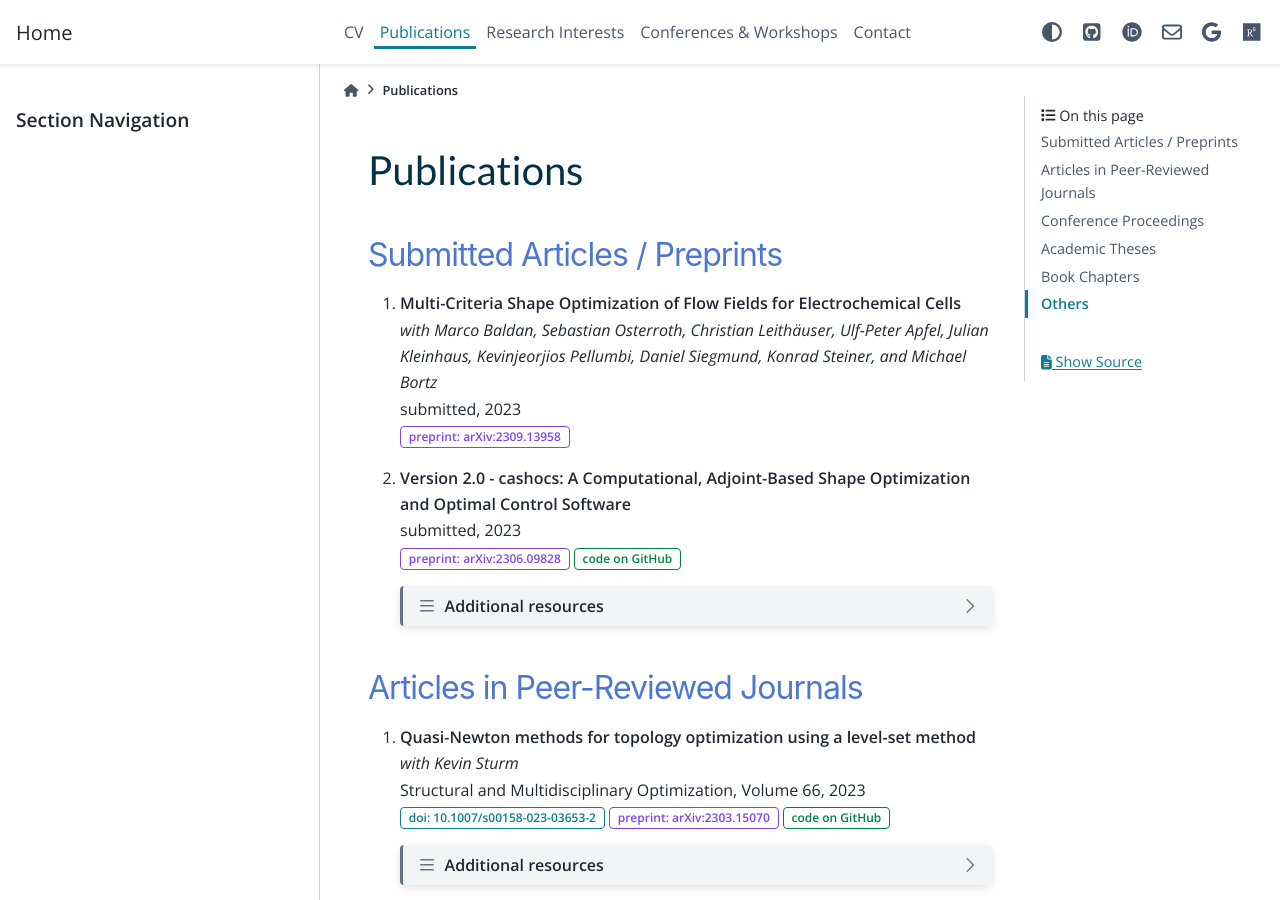
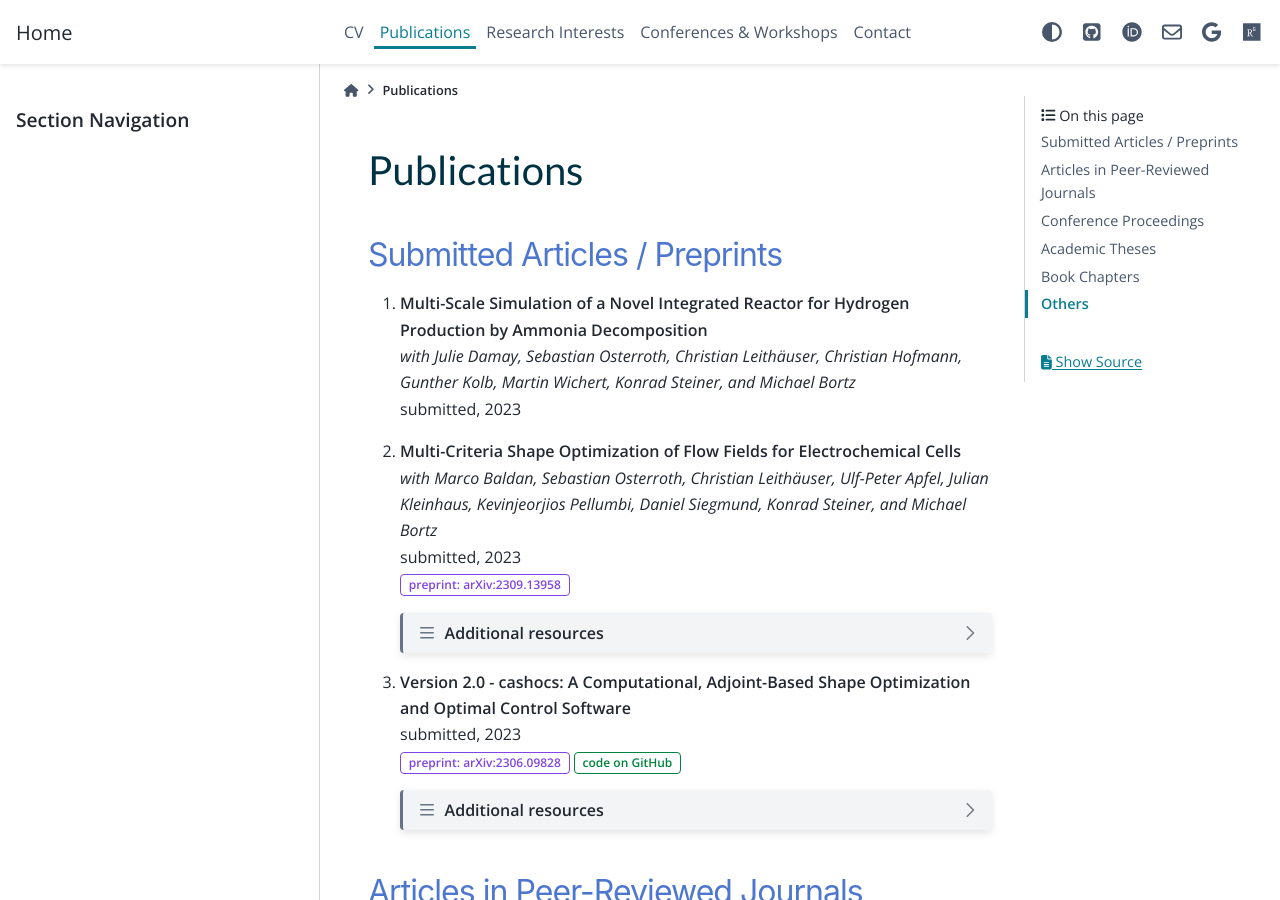
Before and after one commit to sblauth/sblauth.github.io, a Sphinx documentation site: the page built from source/publications.rst, in a window 1280 px wide and 900 px high. Built offline with Sphinx 7.4.7 and the PyData theme 0.15.4, drawn with Linux system fonts in a browser that asks for light colours; some of the changed lines change nothing that is shown.

Commit message:
update publications

```diff
--- a/source/publications.rst
+++ b/source/publications.rst
@@ -5,10 +5,36 @@ Publications
 Submitted Articles / Preprints
 ------------------------------
 
+#. | **Multi-Scale Simulation of a Novel Integrated Reactor for Hydrogen Production by Ammonia Decomposition**
+   | *with Julie Damay, Sebastian Osterroth, Christian Leithäuser, Christian Hofmann, Gunther Kolb, Martin Wichert, Konrad Steiner, and Michael Bortz*
+   | submitted, 2023
+
 #. | **Multi-Criteria Shape Optimization of Flow Fields for Electrochemical Cells**
    | *with Marco Baldan, Sebastian Osterroth, Christian Leithäuser, Ulf-Peter Apfel, Julian Kleinhaus, Kevinjeorjios Pellumbi, Daniel Siegmund, Konrad Steiner, and Michael Bortz*
    | submitted, 2023
    | :bdg-link-secondary-line:`preprint: arXiv:2309.13958 <https://arxiv.org/abs/2309.13958>`
+
+   .. dropdown:: Additional resources
+      :icon: three-bars
+
+      .. tab-set::
+
+         .. tab-item:: Abstract
+
+                      We consider the shape optimization of flow fields for electrochemical cells. Our goal is to improve the cell by modifying the shape of its flow field. To do so, we introduce simulation models of the flow field with and without the porous transport layer. The latter is less detailed and used for shape optimization, whereas the former is used to validate our obtained results. We propose three objective functions based on the uniformity of the flow and residence time as well as the wall shear stress. After considering the respective optimization problems separately, we use techniques from multi-criteria optimization to treat the conflicting objective functions systematically. Our results highlight the potential of our approach for generating novel flow field designs for electrochemical cells.
+
+         .. tab-item:: BibTeX source
+
+            .. code-block:: bibtex
+
+			   @Misc{Blauth2023Multi,
+			     author        = {Sebastian Blauth and Marco Baldan and Sebastian Osterroth and Christian Leithäuser and Ulf-Peter Apfel and Julian Kleinhaus and Kevinjeorkios Pellumbi and Daniel Siegmund and Konrad Steiner and Michael Bortz},
+			     title         = {Multi-Criteria Shape Optimization of Flow Fields for Electrochemical Cells},
+			     year          = {2023},
+			     archiveprefix = {arXiv},
+			     eprint        = {2309.13958},
+			     primaryclass  = {math.OC},
+			   }
 
 
 #. | **Version 2.0 - cashocs: A Computational, Adjoint-Based Shape Optimization and Optimal Control Software**
```
